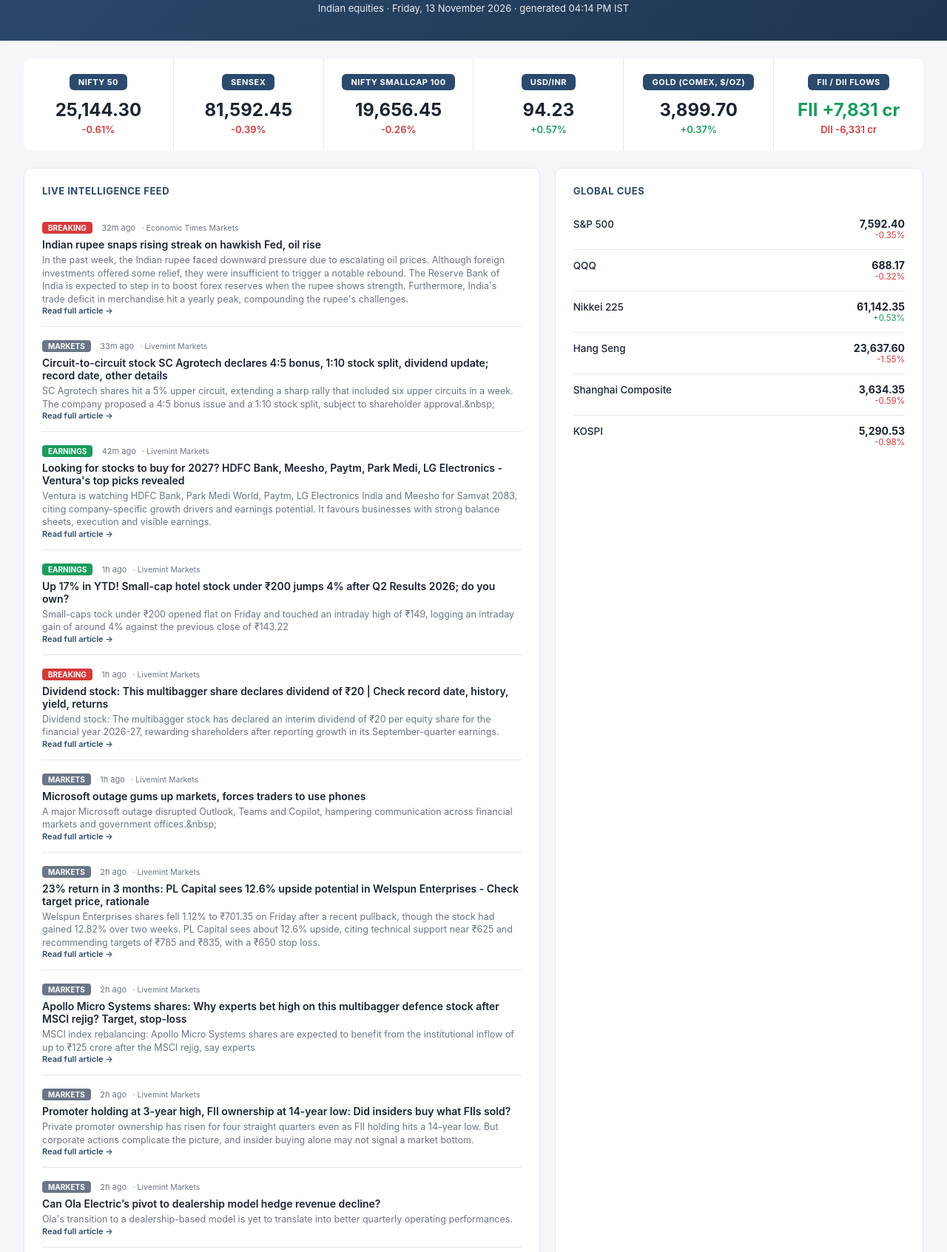
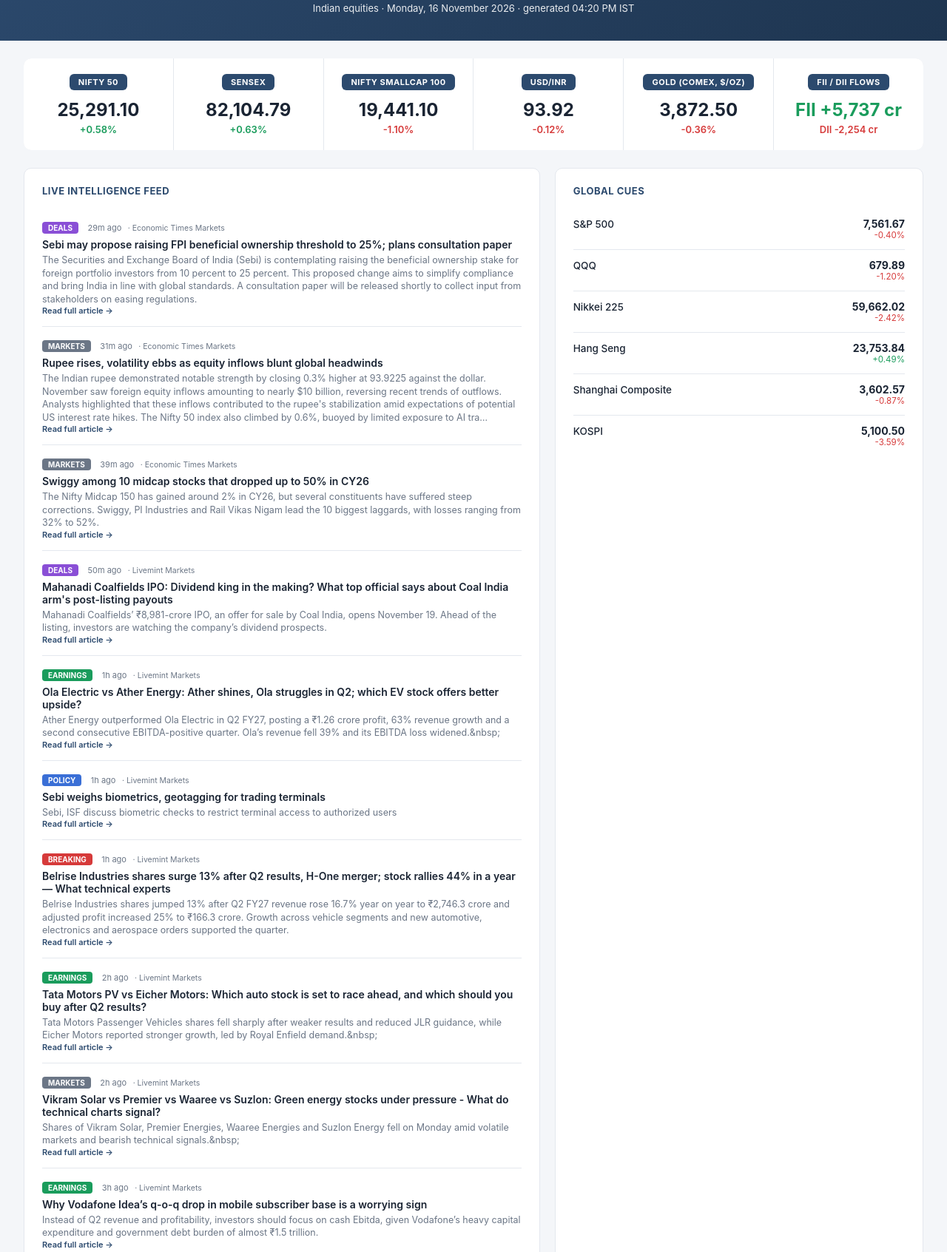
Before and after one commit to satyenknanda/morning-market-monitor, a plain HTML site: page docs/index.html in a window 1280 px wide. Shown: the part 237-1930 px from the top of the page at 74% size. Drawn offline with Linux system fonts and the light colour scheme.

Commit message:
Update morning market monitor 2026-11-16T10:52:12Z

```diff
--- a/docs/index.html
+++ b/docs/index.html
@@ -99,160 +99,160 @@ body {
 <div class="topbar">
       <div class="brand">The Market Monitor</div>
       <nav><a href="index.html" class="active">Market Monitor →</a><a href="winning-edge.html" class="">Winning Edge →</a><a href="live-positions.html" class="">Live Positions →</a><a href="#" class="">KPIs →</a><a href="#">● Connect Kite</a></nav>
-      <div class="timestamp">Friday, 13 November 2026 · 04:16 PM IST</div>
+      <div class="timestamp">Monday, 16 November 2026 · 04:22 PM IST</div>
     </div>
 <div class="hero">
   <div class="ticker-line">Daily market wire — Indian equities</div>
   <h1>MARKET MONITOR</h1>
   <div class="tagline">Daily Market Wire</div>
-  <div class="meta">Indian equities · Friday, 13 November 2026 · generated 04:14 PM IST</div>
+  <div class="meta">Indian equities · Monday, 16 November 2026 · generated 04:20 PM IST</div>
 </div>
 <div class="metric-strip"><div class="metric-card">
           <span class="metric-label">NIFTY 50</span><br>
-          <div class="metric-value">25,144.30</div>
-          <div class="metric-pct pct-down">-0.61%</div>
+          <div class="metric-value">25,291.10</div>
+          <div class="metric-pct pct-up">+0.58%</div>
         </div><div class="metric-card">
           <span class="metric-label">SENSEX</span><br>
-          <div class="metric-value">81,592.45</div>
-          <div class="metric-pct pct-down">-0.39%</div>
+          <div class="metric-value">82,104.79</div>
+          <div class="metric-pct pct-up">+0.63%</div>
         </div><div class="metric-card">
           <span class="metric-label">NIFTY SMALLCAP 100</span><br>
-          <div class="metric-value">19,656.45</div>
-          <div class="metric-pct pct-down">-0.26%</div>
+          <div class="metric-value">19,441.10</div>
+          <div class="metric-pct pct-down">-1.10%</div>
         </div><div class="metric-card">
           <span class="metric-label">USD/INR</span><br>
-          <div class="metric-value">94.23</div>
-          <div class="metric-pct pct-up">+0.57%</div>
+          <div class="metric-value">93.92</div>
+          <div class="metric-pct pct-down">-0.12%</div>
         </div><div class="metric-card">
           <span class="metric-label">GOLD (COMEX, $/OZ)</span><br>
-          <div class="metric-value">3,899.70</div>
-          <div class="metric-pct pct-up">+0.37%</div>
+          <div class="metric-value">3,872.50</div>
+          <div class="metric-pct pct-down">-0.36%</div>
         </div><div class="metric-card">
           <span class="metric-label">FII / DII FLOWS</span><br>
-          <div class="metric-value pct-up">FII +7,831 cr</div>
-          <div class="metric-pct pct-down">DII -6,331 cr</div>
+          <div class="metric-value pct-up">FII +5,737 cr</div>
+          <div class="metric-pct pct-down">DII -2,254 cr</div>
         </div></div>
 <div class="grid-2">
-  <div class="panel"><h2>LIVE INTELLIGENCE FEED</h2><a class="feed-item" href="https://economictimes.indiatimes.com/markets/forex/forex-news/indian-rupee-snaps-rising-streak-on-hawkish-fed-oil-rise/articleshow/135798564.cms" target="_blank" rel="noopener noreferrer">
-          <span class="feed-tag tag-BREAKING">BREAKING</span>
-          <span class="feed-time">32m ago</span>
+  <div class="panel"><h2>LIVE INTELLIGENCE FEED</h2><a class="feed-item" href="https://economictimes.indiatimes.com/markets/stocks/news/sebi-may-propose-raising-fpi-beneficial-ownership-threshold-to-25-plans-consultation-paper/articleshow/135883637.cms" target="_blank" rel="noopener noreferrer">
+          <span class="feed-tag tag-DEALS">DEALS</span>
+          <span class="feed-time">29m ago</span>
           <span class="feed-source">· Economic Times Markets</span>
-          <div class="feed-title">Indian rupee snaps rising streak on hawkish Fed, oil rise</div>
-          <div class="feed-summary">In the past week, the Indian rupee faced downward pressure due to escalating oil prices. Although foreign investments offered some relief, they were insufficient to trigger a notable rebound. The Reserve Bank of India is expected to step in to boost forex reserves when the rupee shows strength. Furthermore, India's trade deficit in merchandise hit a yearly peak, compounding the rupee's challenges.</div>
+          <div class="feed-title">Sebi may propose raising FPI beneficial ownership threshold to 25%; plans consultation paper</div>
+          <div class="feed-summary">The Securities and Exchange Board of India (Sebi) is contemplating raising the beneficial ownership stake for foreign portfolio investors from 10 percent to 25 percent. This proposed change aims to simplify compliance and bring India in line with global standards. A consultation paper will be released shortly to collect input from stakeholders on easing regulations.</div>
           <div class="feed-readmore">Read full article →</div>
-        </a><a class="feed-item" href="https://www.livemint.com/market/stock-market-news/circuittocircuit-stock-sc-agrotech-declares-4-5-bonus-1-10-stock-split-dividend-update-record-date-other-details-11794564352785.html" target="_blank" rel="noopener noreferrer">
+        </a><a class="feed-item" href="https://economictimes.indiatimes.com/markets/forex/forex-news/rupee-rises-volatility-ebbs-as-equity-inflows-blunt-global-headwinds/articleshow/135883543.cms" target="_blank" rel="noopener noreferrer">
           <span class="feed-tag tag-MARKETS">MARKETS</span>
-          <span class="feed-time">33m ago</span>
+          <span class="feed-time">31m ago</span>
+          <span class="feed-source">· Economic Times Markets</span>
+          <div class="feed-title">Rupee rises, volatility ebbs as equity inflows blunt global headwinds</div>
+          <div class="feed-summary">The Indian rupee demonstrated notable strength by closing 0.3% higher at 93.9225 against the dollar. November saw foreign equity inflows amounting to nearly $10 billion, reversing recent trends of outflows. Analysts highlighted that these inflows contributed to the rupee's stabilization amid expectations of potential US interest rate hikes. The Nifty 50 index also climbed by 0.6%, buoyed by limited exposure to AI tra…</div>
+          <div class="feed-readmore">Read full article →</div>
+        </a><a class="feed-item" href="https://economictimes.indiatimes.com/markets/stocks/news/swiggy-among-10-midcap-stocks-that-dropped-up-to-50-in-cy26/slideshow/135883464.cms" target="_blank" rel="noopener noreferrer">
+          <span class="feed-tag tag-MARKETS">MARKETS</span>
+          <span class="feed-time">39m ago</span>
+          <span class="feed-source">· Economic Times Markets</span>
+          <div class="feed-title">Swiggy among 10 midcap stocks that dropped up to 50% in CY26</div>
+          <div class="feed-summary">The Nifty Midcap 150 has gained around 2% in CY26, but several constituents have suffered steep corrections. Swiggy, PI Industries and Rail Vikas Nigam lead the 10 biggest laggards, with losses ranging from 32% to 52%.</div>
+          <div class="feed-readmore">Read full article →</div>
+        </a><a class="feed-item" href="https://www.livemint.com/market/stock-market-news/mahanadi-coalfields-ipo-dividend-king-in-the-making-what-top-official-says-about-coal-india-arms-post-listing-payouts-11794818788482.html" target="_blank" rel="noopener noreferrer">
+          <span class="feed-tag tag-DEALS">DEALS</span>
+          <span class="feed-time">50m ago</span>
           <span class="feed-source">· Livemint Markets</span>
-          <div class="feed-title">Circuit-to-circuit stock SC Agrotech declares 4:5 bonus, 1:10 stock split, dividend update; record date, other details</div>
-          <div class="feed-summary">SC Agrotech shares hit a 5% upper circuit, extending a sharp rally that included six upper circuits in a week. The company proposed a 4:5 bonus issue and a 1:10 stock split, subject to shareholder approval.&amp;nbsp;</div>
+          <div class="feed-title">Mahanadi Coalfields IPO: Dividend king in the making? What top official says about Coal India arm's post-listing payouts</div>
+          <div class="feed-summary">Mahanadi Coalfields’  ₹8,981-crore IPO, an offer for sale by Coal India, opens November 19. Ahead of the listing, investors are watching the company’s dividend prospects.</div>
           <div class="feed-readmore">Read full article →</div>
-        </a><a class="feed-item" href="https://www.livemint.com/market/stock-market-news/looking-for-stocks-to-buy-for-2027-hdfc-bank-meesho-paytm-park-medi-lg-electronics-venturas-top-picks-revealed-11794556121055.html" target="_blank" rel="noopener noreferrer">
-          <span class="feed-tag tag-EARNINGS">EARNINGS</span>
-          <span class="feed-time">42m ago</span>
-          <span class="feed-source">· Livemint Markets</span>
-          <div class="feed-title">Looking for stocks to buy for 2027? HDFC Bank, Meesho, Paytm, Park Medi, LG Electronics - Ventura's top picks revealed</div>
-          <div class="feed-summary">Ventura is watching HDFC Bank, Park Medi World, Paytm, LG Electronics India and Meesho for Samvat 2083, citing company-specific growth drivers and earnings potential. It favours businesses with strong balance sheets, execution and visible earnings.</div>
-          <div class="feed-readmore">Read full article →</div>
-        </a><a class="feed-item" href="https://www.livemint.com/market/stock-market-news/up-17-in-ytd-small-cap-hotel-stock-under-rs-200-jumps-4-after-q2-results-2026-do-you-own-11794558406332.html" target="_blank" rel="noopener noreferrer">
+        </a><a class="feed-item" href="https://www.livemint.com/market/stock-market-news/ola-electric-vs-ather-energy-ather-shines-ola-struggles-in-q2-which-ev-stock-offers-better-upside-11794821623526.html" target="_blank" rel="noopener noreferrer">
           <span class="feed-tag tag-EARNINGS">EARNINGS</span>
           <span class="feed-time">1h ago</span>
           <span class="feed-source">· Livemint Markets</span>
-          <div class="feed-title">Up 17% in YTD! Small-cap hotel stock under  ₹200 jumps 4% after Q2 Results 2026; do you own?</div>
-          <div class="feed-summary">Small-caps tock under  ₹200 opened flat on Friday and touched an intraday high of  ₹149, logging an intraday gain of around 4% against the previous close of  ₹143.22</div>
+          <div class="feed-title">Ola Electric vs Ather Energy: Ather shines, Ola struggles in Q2; which EV stock offers better upside?</div>
+          <div class="feed-summary">Ather Energy outperformed Ola Electric in Q2 FY27, posting a  ₹1.26 crore profit, 63% revenue growth and a second consecutive EBITDA-positive quarter. Ola’s revenue fell 39% and its EBITDA loss widened.&amp;nbsp;</div>
           <div class="feed-readmore">Read full article →</div>
-        </a><a class="feed-item" href="https://www.livemint.com/market/stock-market-news/dividend-stock-multibagger-share-ingersoll-rand-india-declares-dividend-of-20-check-record-date-history-yield-11794557139856.html" target="_blank" rel="noopener noreferrer">
+        </a><a class="feed-item" href="https://www.livemint.com/market/stock-market-news/sebi-weighs-biometrics-geotagging-for-trading-terminals-11794814134007.html" target="_blank" rel="noopener noreferrer">
+          <span class="feed-tag tag-POLICY">POLICY</span>
+          <span class="feed-time">1h ago</span>
+          <span class="feed-source">· Livemint Markets</span>
+          <div class="feed-title">Sebi weighs biometrics, geotagging for trading terminals</div>
+          <div class="feed-summary">Sebi, ISF discuss biometric checks to restrict terminal access to authorized users</div>
+          <div class="feed-readmore">Read full article →</div>
+        </a><a class="feed-item" href="https://www.livemint.com/market/stock-market-news/belrise-industries-shares-surge-13-after-q2-results-h-one-merger-stock-rallies-44-in-a-year-what-technical-experts-11794817435375.html" target="_blank" rel="noopener noreferrer">
           <span class="feed-tag tag-BREAKING">BREAKING</span>
           <span class="feed-time">1h ago</span>
           <span class="feed-source">· Livemint Markets</span>
-          <div class="feed-title">Dividend stock: This multibagger share declares dividend of  ₹20 | Check record date, history, yield, returns</div>
-          <div class="feed-summary">Dividend stock: The multibagger stock has declared an interim dividend of  ₹20 per equity share for the financial year 2026-27, rewarding shareholders after reporting growth in its September-quarter earnings.</div>
+          <div class="feed-title">Belrise Industries shares surge 13% after Q2 results, H-One merger; stock rallies 44% in a year — What technical experts</div>
+          <div class="feed-summary">Belrise Industries shares jumped 13% after Q2 FY27 revenue rose 16.7% year on year to  ₹2,746.3 crore and adjusted profit increased 25% to  ₹166.3 crore. Growth across vehicle segments and new automotive, electronics and aerospace orders supported the quarter.</div>
           <div class="feed-readmore">Read full article →</div>
-        </a><a class="feed-item" href="https://www.livemint.com/market/stock-market-news/microsoft-outage-gums-up-markets-forces-traders-to-use-phones-11794560680458.html" target="_blank" rel="noopener noreferrer">
-          <span class="feed-tag tag-MARKETS">MARKETS</span>
-          <span class="feed-time">1h ago</span>
+        </a><a class="feed-item" href="https://www.livemint.com/market/stock-market-news/tata-motors-pv-vs-eicher-motors-which-auto-stock-is-set-to-race-ahead-and-which-should-you-buy-after-q2-results-11794815971549.html" target="_blank" rel="noopener noreferrer">
+          <span class="feed-tag tag-EARNINGS">EARNINGS</span>
+          <span class="feed-time">2h ago</span>
           <span class="feed-source">· Livemint Markets</span>
-          <div class="feed-title">Microsoft outage gums up markets, forces traders to use phones</div>
-          <div class="feed-summary">A major Microsoft outage disrupted Outlook, Teams and Copilot, hampering communication across financial markets and government offices.&amp;nbsp;</div>
+          <div class="feed-title">Tata Motors PV vs Eicher Motors: Which auto stock is set to race ahead, and which should you buy after Q2 results?</div>
+          <div class="feed-summary">Tata Motors Passenger Vehicles shares fell sharply after weaker results and reduced JLR guidance, while Eicher Motors reported stronger growth, led by Royal Enfield demand.&amp;nbsp;</div>
           <div class="feed-readmore">Read full article →</div>
-        </a><a class="feed-item" href="https://www.livemint.com/market/stock-market-news/23-return-in-3-months-pl-capital-sees-12-6-upside-potential-in-welspun-enterprises-check-target-price-rationale-11794556377827.html" target="_blank" rel="noopener noreferrer">
+        </a><a class="feed-item" href="https://www.livemint.com/market/stock-market-news/vikram-solar-vs-premier-vs-waaree-vs-suzlon-green-energy-stocks-under-pressure-what-do-technical-charts-signal-11794813873378.html" target="_blank" rel="noopener noreferrer">
           <span class="feed-tag tag-MARKETS">MARKETS</span>
           <span class="feed-time">2h ago</span>
           <span class="feed-source">· Livemint Markets</span>
-          <div class="feed-title">23% return in 3 months: PL Capital sees 12.6% upside potential in Welspun Enterprises - Check target price, rationale</div>
-          <div class="feed-summary">Welspun Enterprises shares fell 1.12% to  ₹701.35 on Friday after a recent pullback, though the stock had gained 12.82% over two weeks. PL Capital sees about 12.6% upside, citing technical support near  ₹625 and recommending targets of  ₹785 and  ₹835, with a  ₹650 stop loss.</div>
+          <div class="feed-title">Vikram Solar vs Premier vs Waaree vs Suzlon: Green energy stocks under pressure - What do technical charts signal?</div>
+          <div class="feed-summary">Shares of Vikram Solar, Premier Energies, Waaree Energies and Suzlon Energy fell on Monday amid volatile markets and bearish technical signals.&amp;nbsp;</div>
           <div class="feed-readmore">Read full article →</div>
-        </a><a class="feed-item" href="https://www.livemint.com/market/stock-market-news/apollo-micro-systems-shares-why-experts-bet-high-on-this-multibagger-defence-stock-after-msci-rejig-target-stoploss-11794555639681.html" target="_blank" rel="noopener noreferrer">
-          <span class="feed-tag tag-MARKETS">MARKETS</span>
-          <span class="feed-time">2h ago</span>
-          <span class="feed-source">· Livemint Markets</span>
-          <div class="feed-title">Apollo Micro Systems shares: Why experts bet high on this multibagger defence stock after MSCI rejig? Target, stop-loss</div>
-          <div class="feed-summary">MSCI index rebalancing: Apollo Micro Systems shares are expected to benefit from the institutional inflow of up to  ₹125 crore after the MSCI rejig, say experts</div>
-          <div class="feed-readmore">Read full article →</div>
-        </a><a class="feed-item" href="https://www.livemint.com/market/stock-market-news/promoter-holding-at-3-year-high-fii-ownership-at-14-year-low-did-insiders-buy-what-fiis-sold-11794545962669.html" target="_blank" rel="noopener noreferrer">
-          <span class="feed-tag tag-MARKETS">MARKETS</span>
-          <span class="feed-time">2h ago</span>
-          <span class="feed-source">· Livemint Markets</span>
-          <div class="feed-title">Promoter holding at 3-year high, FII ownership at 14-year low: Did insiders buy what FIIs sold?</div>
-          <div class="feed-summary">Private promoter ownership has risen for four straight quarters even as FII holding hits a 14-year low. But corporate actions complicate the picture, and insider buying alone may not signal a market bottom.</div>
-          <div class="feed-readmore">Read full article →</div>
-        </a><a class="feed-item" href="https://www.livemint.com/market/mark-to-market/ola-electric-pivot-dealership-model-revenue-decline-11794551578116.html" target="_blank" rel="noopener noreferrer">
-          <span class="feed-tag tag-MARKETS">MARKETS</span>
-          <span class="feed-time">2h ago</span>
-          <span class="feed-source">· Livemint Markets</span>
-          <div class="feed-title">Can Ola Electric’s pivot to dealership model hedge revenue decline?</div>
-          <div class="feed-summary">Ola's transition to a dealership-based model is yet to translate into better quarterly operating performances.</div>
-          <div class="feed-readmore">Read full article →</div>
-        </a><a class="feed-item" href="https://www.livemint.com/market/stock-market-news/mega-ai-anthropic-ipo-details-share-price-band-valuation-listing-date-all-you-need-to-know-about-the-upcoming-issue-11794552663877.html" target="_blank" rel="noopener noreferrer">
-          <span class="feed-tag tag-DEALS">DEALS</span>
+        </a><a class="feed-item" href="https://www.livemint.com/market/mark-to-market/vodafone-idea-mobile-subscribers-drop-worrying-sign-arpu-11794810234187.html" target="_blank" rel="noopener noreferrer">
+          <span class="feed-tag tag-EARNINGS">EARNINGS</span>
           <span class="feed-time">3h ago</span>
           <span class="feed-source">· Livemint Markets</span>
-          <div class="feed-title">Mega AI Anthropic IPO details: Share price band, valuation, listing date - All you need to know about the upcoming issue</div>
-          <div class="feed-summary">Anthropic IPO: The company behind the Claude AI chatbot has launched its IPO roadshow, targeting a fundraising of up to $64.4 billion through the sale of 825 million shares.</div>
+          <div class="feed-title">Why Vodafone Idea’s q-o-q drop in mobile subscriber base is a worrying sign</div>
+          <div class="feed-summary">Instead of Q2 revenue and profitability, investors should focus on cash Ebitda, given Vodafone’s heavy capital expenditure and government debt burden of almost  ₹1.5 trillion.</div>
           <div class="feed-readmore">Read full article →</div>
-        </a><a class="feed-item" href="https://economictimes.indiatimes.com/markets/us-stocks/news/cisco-shares-rally-after-earnings-beat-6-key-things-investors-need-to-know/slideshow/135794957.cms" target="_blank" rel="noopener noreferrer">
+        </a><a class="feed-item" href="https://www.livemint.com/market/stock-market-news/amber-enterprises-shares-resume-losing-run-tank-over-8-after-weak-q2-from-peer-kaynes-technology-is-more-fall-ahead-11794813833370.html" target="_blank" rel="noopener noreferrer">
           <span class="feed-tag tag-BREAKING">BREAKING</span>
           <span class="feed-time">3h ago</span>
-          <span class="feed-source">· Economic Times Markets</span>
-          <div class="feed-title">Cisco shares rally after earnings beat: 6 key things investors need to know</div>
-          <div class="feed-summary">Cisco shares surge after strong Q1 FY2027 results, beating analyst estimates. Robust AI data-centre demand drives revenue growth, prompting the networking giant to raise its annual revenue and earnings forecasts.</div>
+          <span class="feed-source">· Livemint Markets</span>
+          <div class="feed-title">Amber Enterprises shares resume losing run, tank over 8% after weak Q2 from peer Kaynes Technology. Is more fall ahead?</div>
+          <div class="feed-summary">Amber Enterprises shares fell 8.4% on 16 November as weaker-than-expected results from peer Kaynes Technology hurt sentiment toward electronics manufacturers.&amp;nbsp;</div>
+          <div class="feed-readmore">Read full article →</div>
+        </a><a class="feed-item" href="https://www.livemint.com/market/stock-market-news/tvs-supply-chain-solutions-shares-jump-17-after-q2-results-surge-24-in-2-weeks-what-lies-ahead-key-levels-to-watch-11794812073703.html" target="_blank" rel="noopener noreferrer">
+          <span class="feed-tag tag-BREAKING">BREAKING</span>
+          <span class="feed-time">3h ago</span>
+          <span class="feed-source">· Livemint Markets</span>
+          <div class="feed-title">TVS Supply Chain Solutions shares jump 17% after Q2 results, surge 24% in 2 weeks; what lies ahead? Key levels to watch</div>
+          <div class="feed-summary">TVS Supply Chain Solutions shares surged 17% after Q2 FY27 revenue rose 38% year on year to  ₹3,687.2 crore and net profit more than doubled to  ₹36.5 crore. The company cited broad-based growth, operational improvements and strong new-business wins.</div>
           <div class="feed-readmore">Read full article →</div>
         </a></div>
   <div class="panel"><h2>GLOBAL CUES</h2><div class="cue-row">
           <span class="cue-name">S&P 500</span>
           <div class="cue-vals">
-            <div class="cue-value">7,592.40</div>
-            <div class="cue-pct pct-down">-0.35%</div>
+            <div class="cue-value">7,561.67</div>
+            <div class="cue-pct pct-down">-0.40%</div>
           </div>
         </div><div class="cue-row">
           <span class="cue-name">QQQ</span>
           <div class="cue-vals">
-            <div class="cue-value">688.17</div>
-            <div class="cue-pct pct-down">-0.32%</div>
+            <div class="cue-value">679.89</div>
+            <div class="cue-pct pct-down">-1.20%</div>
           </div>
         </div><div class="cue-row">
           <span class="cue-name">Nikkei 225</span>
           <div class="cue-vals">
-            <div class="cue-value">61,142.35</div>
-            <div class="cue-pct pct-up">+0.53%</div>
+            <div class="cue-value">59,662.02</div>
+            <div class="cue-pct pct-down">-2.42%</div>
           </div>
         </div><div class="cue-row">
           <span class="cue-name">Hang Seng</span>
           <div class="cue-vals">
-            <div class="cue-value">23,637.60</div>
-            <div class="cue-pct pct-down">-1.55%</div>
+            <div class="cue-value">23,753.84</div>
+            <div class="cue-pct pct-up">+0.49%</div>
           </div>
         </div><div class="cue-row">
           <span class="cue-name">Shanghai Composite</span>
           <div class="cue-vals">
-            <div class="cue-value">3,634.35</div>
-            <div class="cue-pct pct-down">-0.59%</div>
+            <div class="cue-value">3,602.57</div>
+            <div class="cue-pct pct-down">-0.87%</div>
           </div>
         </div><div class="cue-row">
           <span class="cue-name">KOSPI</span>
           <div class="cue-vals">
-            <div class="cue-value">5,290.53</div>
-            <div class="cue-pct pct-down">-0.98%</div>
+            <div class="cue-value">5,100.50</div>
+            <div class="cue-pct pct-down">-3.59%</div>
           </div>
         </div></div>
 </div>
```
Also changed, not shown: docs/live-positions.html (+2 -2 lines), docs/winning-edge.html (+19 -19 lines).
